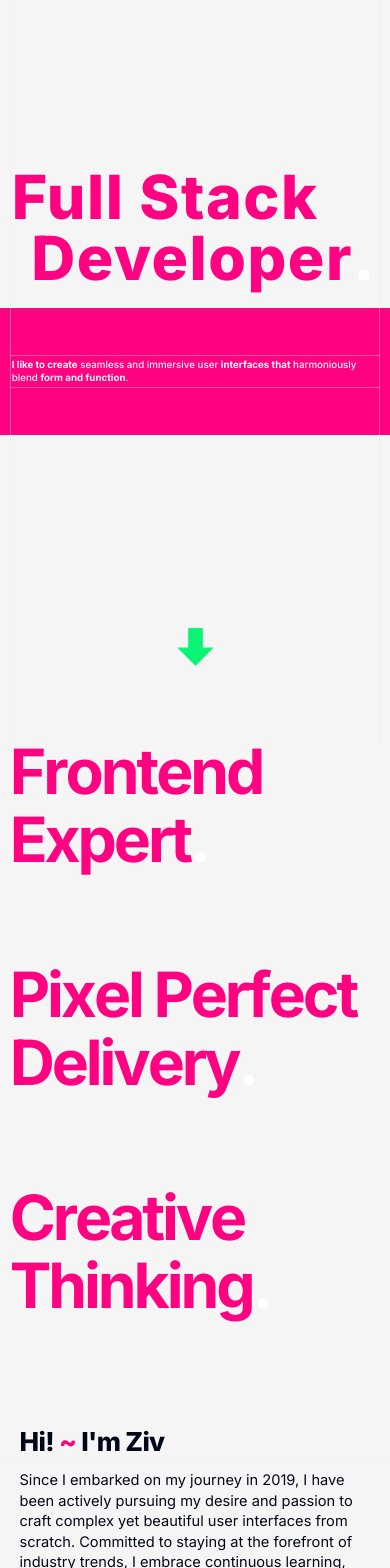
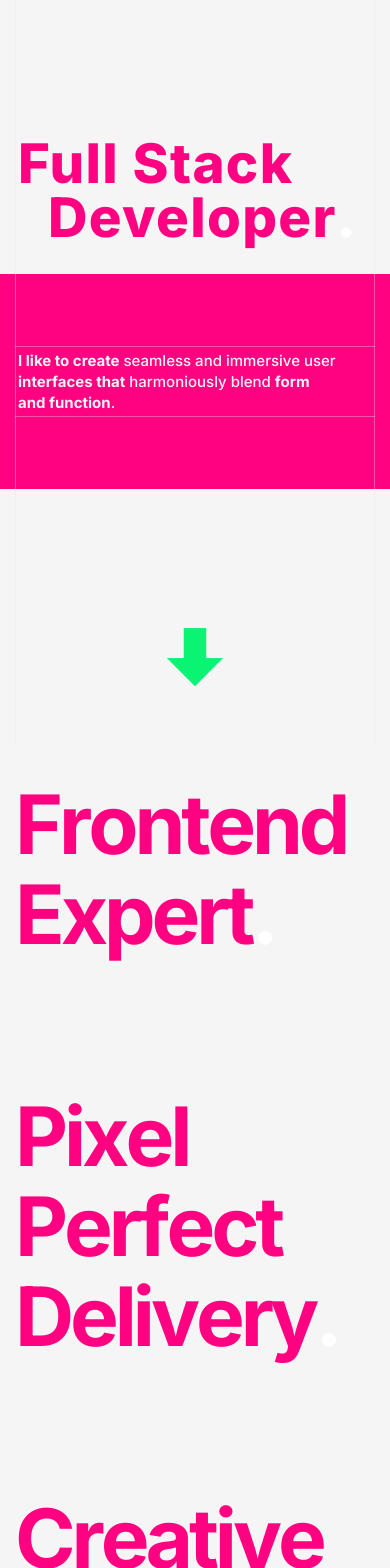
Before and after one commit to ZivCarmi/portfolio, a Next.js app: page / in a window 390 px wide. Shown: the part 100-1668 px from the top of the page. Built offline with nearby package versions, Linux system fonts and the light colour scheme.

Commit message:
mobile font sizes adjusted

```diff
--- a/app/globals.css
+++ b/app/globals.css
@@ -94,7 +94,7 @@ header {
 }
 
 html {
-  font-size: 2vw;
+  font-size: 12px;
 }
 
 @media (min-width: 640px) {
--- a/components/about/AboutParagraph.tsx
+++ b/components/about/AboutParagraph.tsx
@@ -48,7 +48,7 @@ const AboutParagraph = ({
     <Paragraph
       {...props}
       className={cn(
-        "mb-0 text-3xl leading-[1.4] md:w-3/4 lg:w-1/2 px-col-gap",
+        "mb-0 text-xl sm:text-3xl leading-[1.4] md:w-3/4 lg:w-1/2 px-col-gap",
         className
       )}
       initial="hidden"
--- a/components/home/Title.tsx
+++ b/components/home/Title.tsx
@@ -55,7 +55,7 @@ const Title = () => {
 
   return (
     <motion.h1
-      className="font-extrabold tracking-wide text-site-secondary text-[7.8rem]/none sm:text-9xl p-1"
+      className="font-extrabold tracking-wide text-site-secondary text-[14vw]/none sm:text-9xl p-1"
       aria-label="Full Stack Developer"
       initial="hidden"
       whileInView="visible"
--- a/components/projects/Project.tsx
+++ b/components/projects/Project.tsx
@@ -13,7 +13,7 @@ type ProjectProps = {
 
 const Project3 = ({ project, index }: ProjectProps) => {
   return (
-    <div className="relative px-col-gap">
+    <div className="relative px-col-gap max-w-96 mx-auto">
       <div className="outline outline-1 -outline-offset-1 outline-site-secondary group rounded-[calc(var(--radius)-1px)]">
         <div className="flex flex-col rounded-md min-h-96 p-col-gap relative bg-card duration-300 group-hover:translate-x-3 group-hover:-translate-y-3 group-hover:z-10">
           <ul className="flex items-center flex-wrap gap-1 mb-8">
--- a/components/projects/Projects.tsx
+++ b/components/projects/Projects.tsx
@@ -8,7 +8,7 @@ const Projects2 = ({ ...props }: SectionProps) => {
     <Section {...props} className="lg:h-auto items-center ">
       <Container>
         <div className="mx-auto w-full md:w-1/2">
-          <h2 className="text-xl text-center text-pretty text-zinc-300 mb-[calc(var(--col-gap)*2)] border-t border-b py-4 relative z-50">
+          <h2 className="text-3xl sm:text-xl text-center text-pretty text-zinc-300 mb-[calc(var(--col-gap)*2)] border-t border-b py-4 relative z-50">
             Some of my projects I&apos;ve worked on.
           </h2>
           <div className="grid sm:grid-cols-[repeat(2,50%)] w-full gap-y-col-gap">
--- a/components/wording/Skill.tsx
+++ b/components/wording/Skill.tsx
@@ -42,7 +42,7 @@ const Skill = ({ className, text, ...props }: SkillProps) => {
       animate={isInView ? "visible" : "hidden"}
       variants={skillTextVariants}
       className={cn(
-        "text-9xl/[1.1] sm:text-[12rem]/[1.1] font-bold text-pretty skill text-site-secondary",
+        "text-[21vw]/[1.1] sm:text-[12rem]/[1.1] font-bold text-pretty skill text-site-secondary",
         className
       )}
       aria-hidden
```
